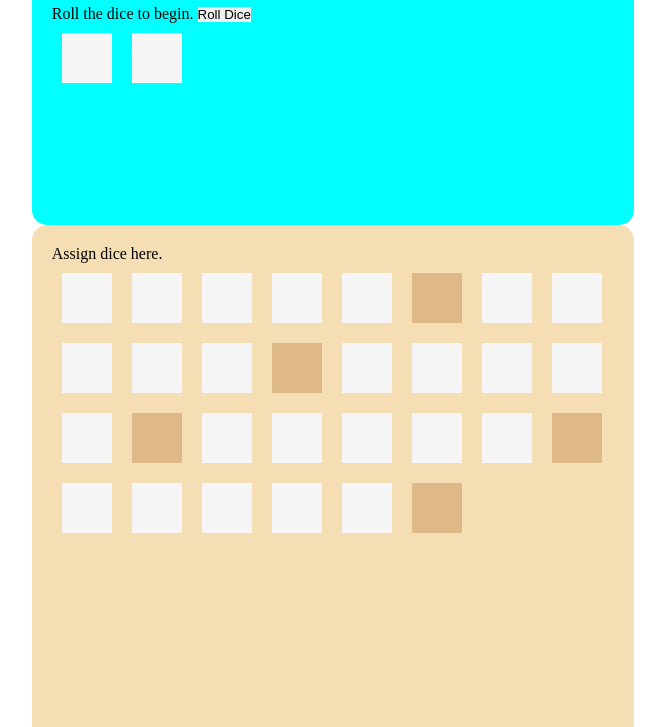
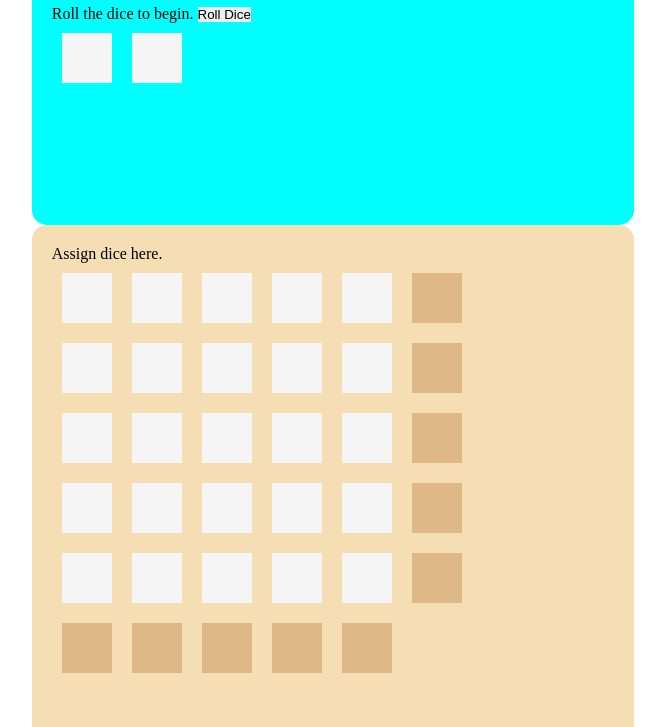
Before and after one commit to robindavidgames/ci-project02, a plain HTML site: page index.html in a window 1280 px wide. Shown: the part 73-800 px from the top of the page, without its empty margins (307-972 px from the left). Drawn offline with Linux system fonts and the light colour scheme.

Commit message:
Complete JS function createPlayArea.

```diff
--- a/assets/css/style.css
+++ b/assets/css/style.css
@@ -46,8 +46,8 @@ body {
     width: 50px;
     background-color: whitesmoke;
     float: left;
-    overflow: hidden;
-    clear: right;
+    /* overflow: hidden; */
+    /* clear: right; */
     margin: 10px;
 }
 
@@ -56,7 +56,12 @@ body {
     width: 50px;
     background-color: burlywood;
     float: left;
-    overflow: hidden;
-    clear: right;
+    /* overflow: hidden; */
+    /* clear: left; */
     margin: 10px;
 }
+
+/* Create a new line for each set of dice. */
+#value10, #value20, #value30, #value40, #sum5 {
+    clear: both;
+}
--- a/assets/js/script.js
+++ b/assets/js/script.js
@@ -5,14 +5,27 @@ createPlayArea();
  */
 function createPlayArea() {
     let dieWrapper = document.getElementById("play-area");
+    // Create 5 sets of dice.
     for (let h = 0; h < 5; h++) {
+        // In each set, create 5 regular dice.
         for (let i = 0; i < 5; i++) {
             let element = document.createElement("div");
-            element.classList.add("die");
+            element.setAttribute("class", "die");
+            element.setAttribute("id", "value"+h+i);
+            // element.classList.add("die");
             dieWrapper.appendChild(element);
         }
+        // At end of each set, create one summative die.
         let sumElement = document.createElement("div");
         sumElement.classList.add("sumDie");
+        sumElement.setAttribute("id", "sum"+h);
+        dieWrapper.appendChild(sumElement);
+    }
+    // Create one final set of 5 summative dice.
+    for (let j = 5; j < 10; j++) {
+        let sumElement = document.createElement("div");
+        sumElement.classList.add("sumDie");
+        sumElement.setAttribute("id", "sum"+j);
         dieWrapper.appendChild(sumElement);
     }
 }
```
Also changed, not shown: 1 other file.
